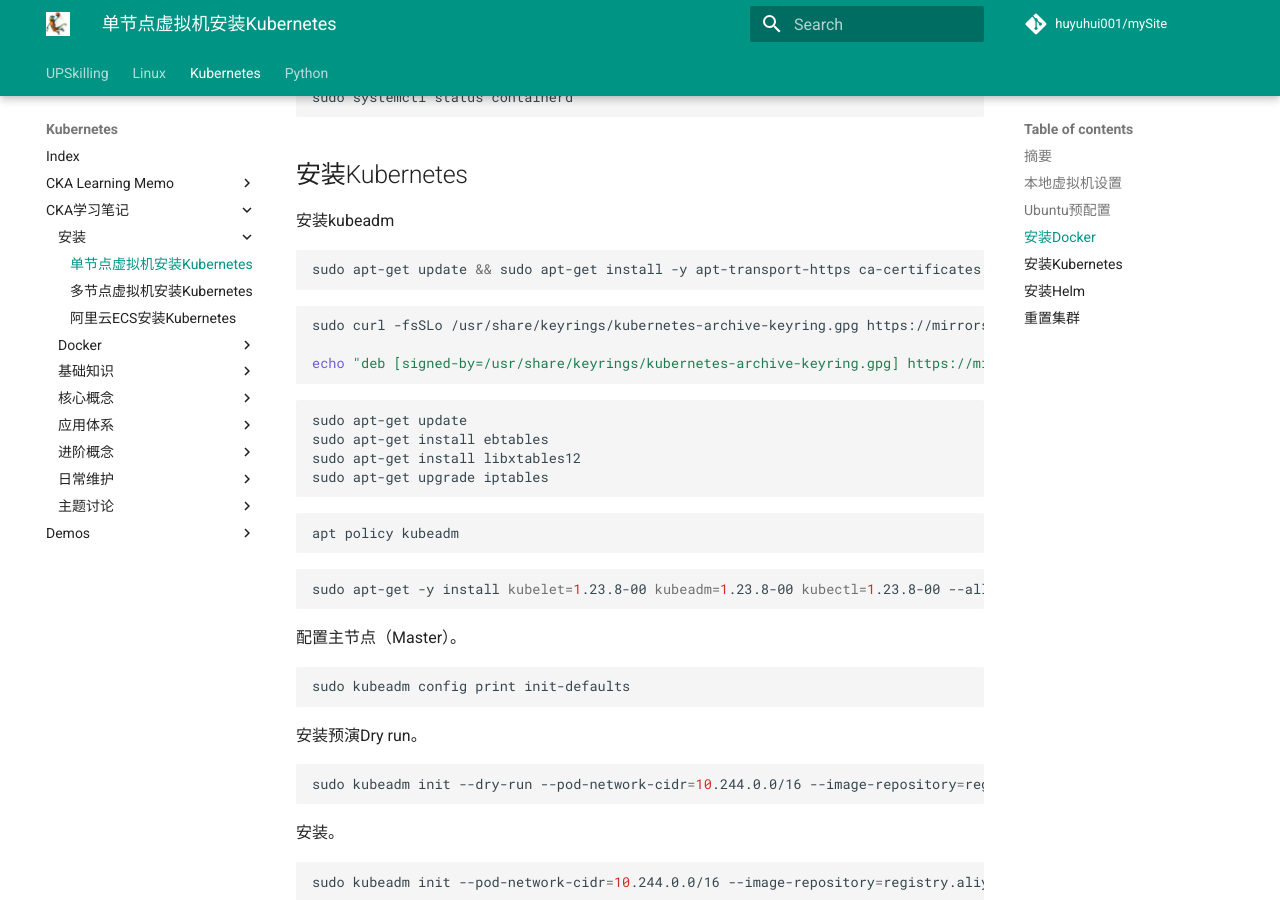
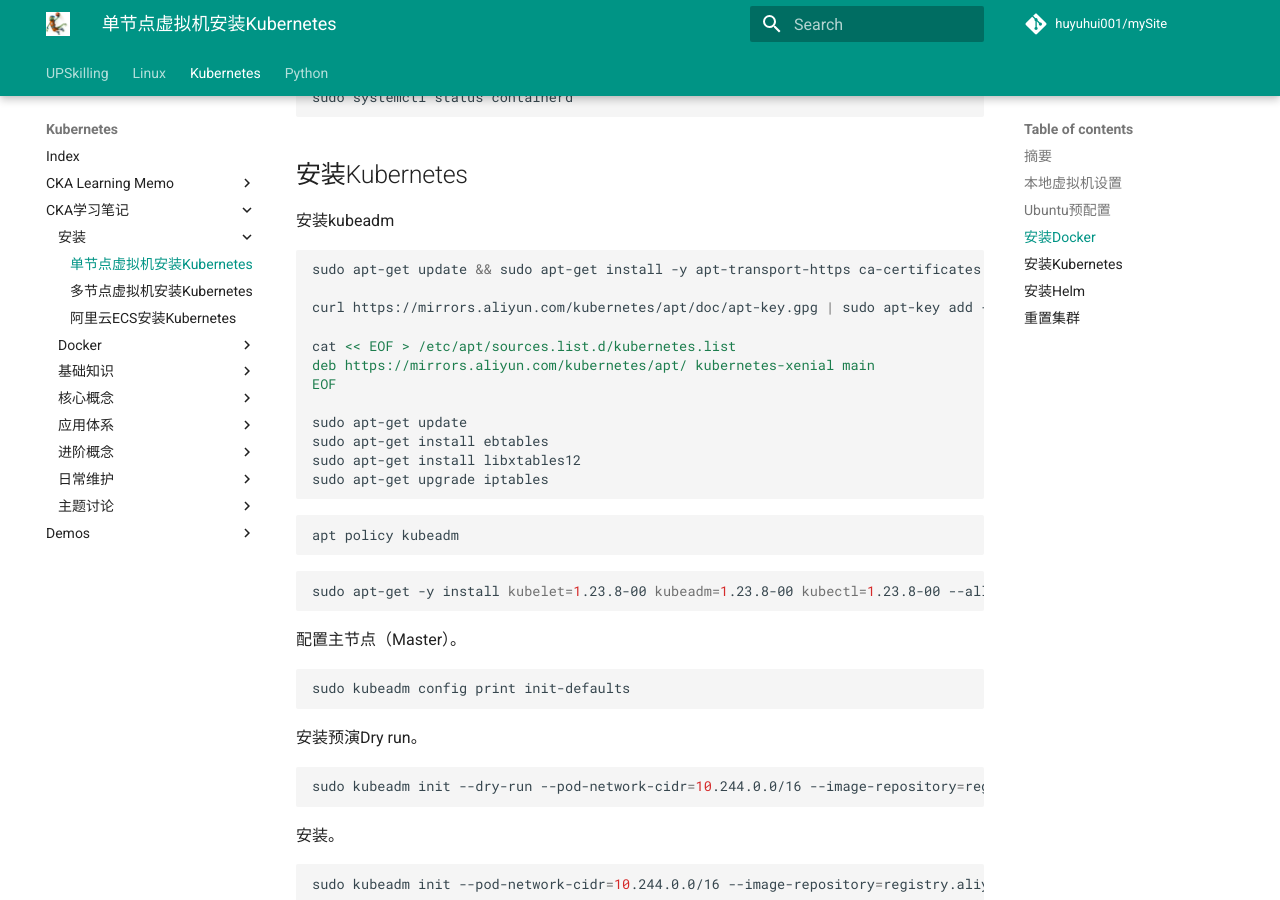
Before and after one commit to huyuhui001/mySite, an MkDocs documentation site: the page built from docs/k8s/cka_cn/installation/single-local.md, in a window 1280 px wide and 900 px high, scrolled down 3693 px. Built offline with MkDocs 1.6.1 and Material for MkDocs 9.7.7, drawn with Linux system fonts in a browser that asks for light colours; comment, search, counter and statistics services are not loaded.

Commit message:
Documentation

````diff
--- a/docs/k8s/cka_cn/installation/single-local.md
+++ b/docs/k8s/cka_cn/installation/single-local.md
@@ -206,15 +206,13 @@
 
 ```bash
 sudo apt-get update && sudo apt-get install -y apt-transport-https ca-certificates curl
-```
 
-```bash
-sudo curl -fsSLo /usr/share/keyrings/kubernetes-archive-keyring.gpg https://mirrors.aliyun.com/kubernetes/apt/doc/apt-key.gpg
+curl https://mirrors.aliyun.com/kubernetes/apt/doc/apt-key.gpg | sudo apt-key add -
 
-echo "deb [signed-by=/usr/share/keyrings/kubernetes-archive-keyring.gpg] https://mirrors.aliyun.com/kubernetes/apt/ kubernetes-xenial main" | sudo tee /etc/apt/sources.list.d/kubernetes.list
-```
+cat << EOF > /etc/apt/sources.list.d/kubernetes.list
+deb https://mirrors.aliyun.com/kubernetes/apt/ kubernetes-xenial main
+EOF
 
-```bash
 sudo apt-get update
 sudo apt-get install ebtables
 sudo apt-get install libxtables12
````
Also changed, not shown: docs/k8s/cka_cn/installation/aliyun-ubuntu.md (+4 -3 lines), docs/k8s/cka_cn/installation/multiple-local.md (+4 -2 lines).
